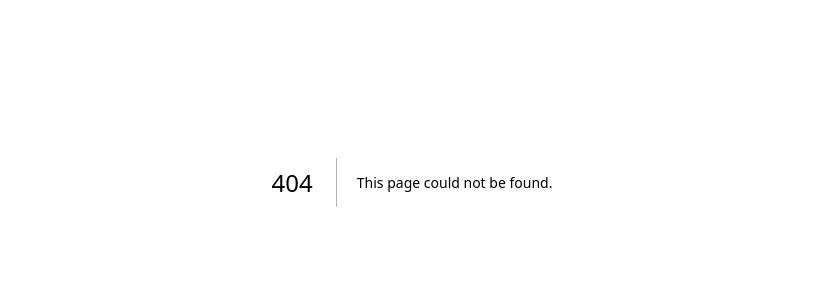
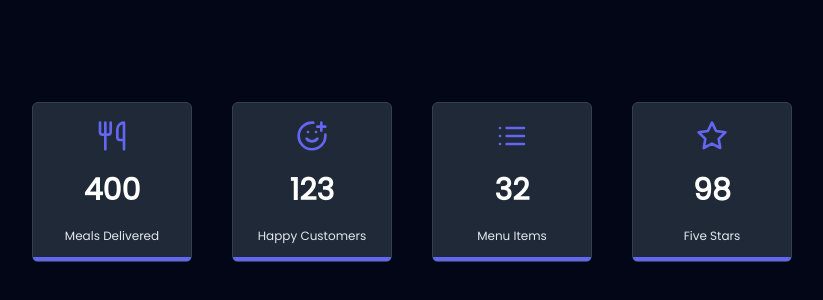
Before and after one commit to UlwanLuthfi/100-javascript-project, a Next.js app: page /number-counting-animation in a window 1280 px wide. Before the commit this address had no page. Shown: the part 218-518 px from the top of the page, without its empty margins (228-1051 px from the left). Built offline with nearby package versions, Linux system fonts and the light colour scheme.

Commit message:
feat: add number-counting-animation

```diff
--- /dev/null
+++ b/app/number-counting-animation/page.tsx
@@ -0,0 +1,52 @@
+'use client';
+
+import { UtensilsIcon, SmilePlusIcon, ListIcon, StarIcon } from 'lucide-react';
+import CountUp from 'react-countup';
+
+export default function page() {
+  const asasad = [
+    {
+      icons: <UtensilsIcon className="w-8 h-8 text-indigo-500" />,
+      count: 400,
+      title: 'Meals Delivered',
+    },
+    {
+      icons: <SmilePlusIcon className="w-8 h-8 text-indigo-500" />,
+      count: 123,
+      title: 'Happy Customers',
+    },
+    {
+      icons: <ListIcon className="w-8 h-8 text-indigo-500" />,
+      count: 32,
+      title: 'Menu Items',
+    },
+    {
+      icons: <StarIcon className="w-8 h-8 text-indigo-500" />,
+      count: 98,
+      title: 'Five Stars',
+    },
+  ];
+
+  return (
+    <div className="flex min-h-screen justify-center items-center bg-slate-950">
+      <div className="grid gap-10 sm:grid-cols-2 lg:grid-cols-4">
+        {asasad.map((item) => (
+          <div
+            key={item.title}
+            className="flex flex-col w-40 h-40 justify-center items-center rounded-md gap-5 p-3 bg-gray-800 relative border border-slate-700"
+          >
+            {item.icons}
+            <CountUp
+              end={item.count}
+              duration={2}
+              className="text-white text-3xl font-bold"
+              start={0}
+            />
+            <span className="text-slate-200 text-xs">{item.title}</span>
+            <div className="absolute bottom-0 left-0 w-full h-1 bg-indigo-500 rounded-b-md" />
+          </div>
+        ))}
+      </div>
+    </div>
+  );
+}
--- a/app/page.tsx
+++ b/app/page.tsx
@@ -7,6 +7,7 @@ export default function Home() {
       <Link href="/product-filter-search">Product Filter Search</Link>
       <Link href="/roll-the-dice">Roll the Dice</Link>
       <Link href="/age-calculator">Age Calculator</Link>
+      <Link href="/number-counting-animation">Number Counting Animation</Link>
     </main>
   );
 }
--- a/package.json
+++ b/package.json
@@ -13,6 +13,7 @@
     "lucide-react": "^0.383.0",
     "next": "14.2.3",
     "react": "^18",
+    "react-countup": "^6.5.3",
     "react-dom": "^18"
   },
   "devDependencies": {
```
Also changed, not shown: 1 other file (tests, documents, lock files or other folders).
